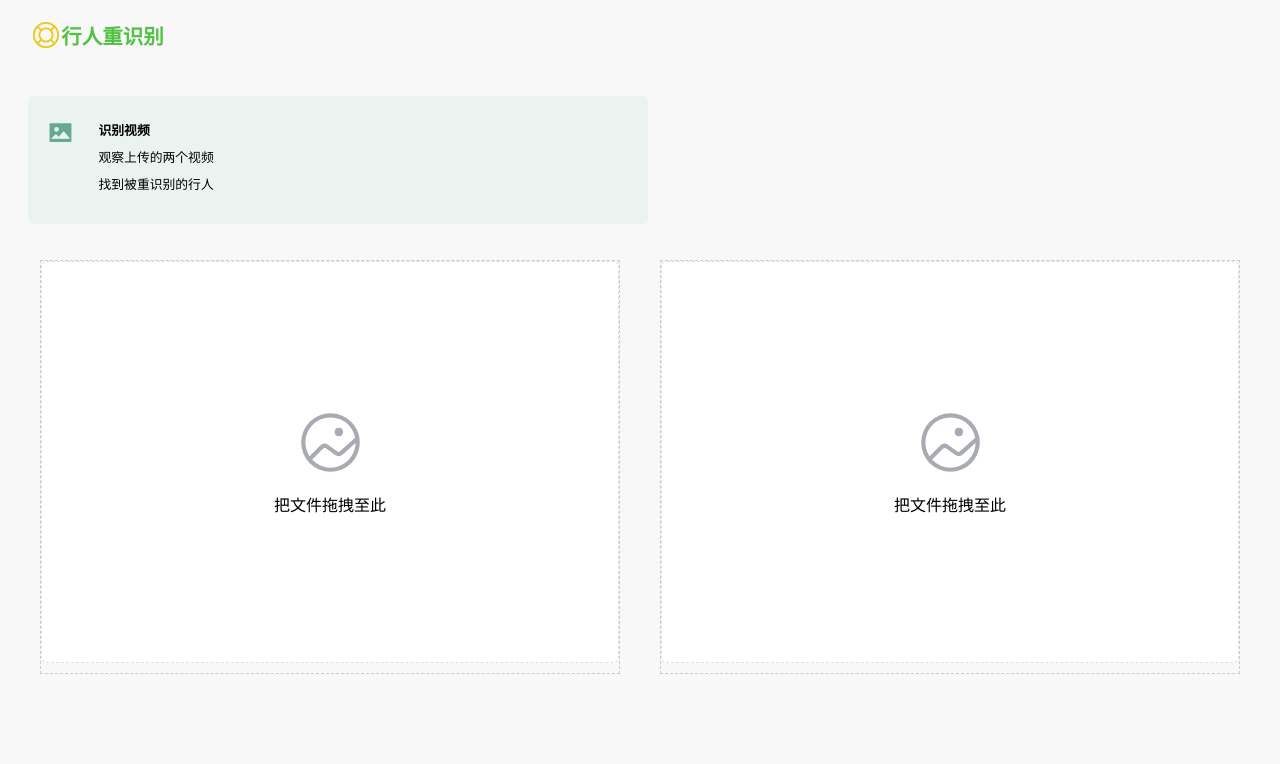
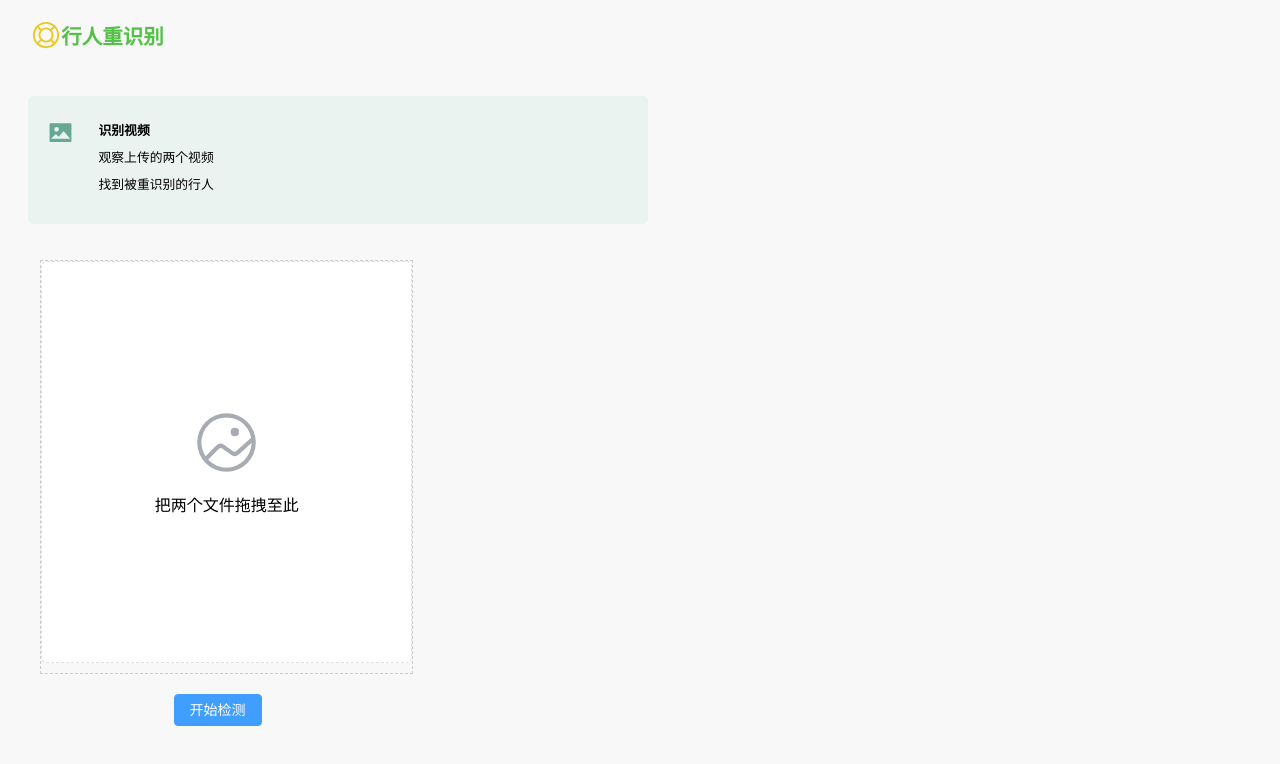
Before and after one commit to diqiurende/walker, a Vue app: page /identify in a window 1280 px wide. Shown: the top 764 px of the page. Built offline with nearby package versions, Linux system fonts and the light colour scheme.

Commit message:
video上传

```diff
--- a/src/views/Card.vue
+++ b/src/views/Card.vue
@@ -33,16 +33,16 @@ export default {
     const mousePY = computed(() => mouseY.value / height.value);
 
     const cardStyle = computed(() => {
-      const rX = mousePX.value * 6;
-      const rY = mousePY.value * -6;
+      const rX = mousePX.value * 3;
+      const rY = mousePY.value * -3;
       return {
         transform: `rotateY(${rX}deg) rotateX(${rY}deg)`
       };
     });
 
     const cardBgTransform = computed(() => {
-      const tX = mousePX.value * -5;
-      const tY = mousePY.value * -5;
+      const tX = mousePX.value * -3;
+      const tY = mousePY.value * -3;
       return {
         transform: `translateX(${tX}px) translateY(${tY}px)`
       };
--- a/src/views/IdentifyView.vue
+++ b/src/views/IdentifyView.vue
@@ -2,18 +2,19 @@
 import { ref } from 'vue';
 import { ElMessage } from 'element-plus';
 import axios from 'axios';
-import { PictureFilled, PictureRounded } from "@element-plus/icons-vue";
+import { PictureRounded } from "@element-plus/icons-vue";
 import MainLogo from "@/components/icons/MainLogo.vue";
 
-const fileList = ref([]); // 用于存储文件列表
-const uploadedImageUrl = ref(''); // 存储上传成功后的图片URL
-const backUpload = "http://localhost:5000/api/video/upload";
+const fileList = ref([]); // 存储文件列表
+const uploadedVideoUrl = ref(''); // 存储上传成功后的视频URL
+const originalVideoUrls=ref([]);//原始视频url
+const backUpload = "http://localhost:5000/process_videos";
 
 const headers = {
   'Content-Type': 'multipart/form-data'
 };
 
-// 图片上传前的处理
+// 视频上传前的处理
 const beforeUpload = (rawFile) => {
   const fileType = rawFile.type;
   const isVideo = fileType.includes('video');
@@ -29,33 +30,49 @@ const beforeUpload = (rawFile) => {
   }
   return true;
 };
+// 自定义上传方法
+const uploadVideos = () => {
+  if (fileList.value.length !== 2) {
+    ElMessage.error('请上传两个视频文件');
+    return;
+  }
+  const formData = new FormData();
+  formData.append('video1', fileList.value[0].raw);
+  formData.append('video2', fileList.value[1].raw);
 
-// 自定义上传方法
-const doUpload = (file) => {
-  const formData = new FormData();
-  formData.append('video', file);
-
-  axios.post(backUpload, formData, { headers })
+  axios.post(backUpload, formData, {
+    headers,
+    responseType: 'blob'
+  })
       .then(response => {
-        ElMessage.success('文件上传成功');
-        uploadedImageUrl.value = response.data.url; // 根据后端返回的数据更新URL
-
+        ElMessage.success('视频检测完成');
+        uploadedVideoUrl.value = URL.createObjectURL(response.data);
       })
       .catch(error => {
-        ElMessage.error(`文件上传失败: ${error.message}`);
+        ElMessage.error(`视频检测失败: ${error.message}`);
       });
 };
 
 // 文件状态改变时的处理，包括上传成功和失败
-const handleChange = (file, fileList) => {
+const handleChange = (file, newFileList) => {
+  fileList.value = newFileList;
+  originalVideoUrls.value = [];
+  newFileList.forEach(file => {
+    const reader = new FileReader();
+    reader.onload = (e) => {
+      originalVideoUrls.value.push(URL.createObjectURL(file.raw));
+      console.log('视频URL:', URL.createObjectURL(file.raw)); // 在这里输出视频的 URL
+    };
+    reader.readAsArrayBuffer(file.raw);
+  });
+
   if (file.status === 'success') {
     ElMessage.success('文件上传成功');
   } else if (file.status === 'fail') {
     ElMessage.error('文件上传失败');
-  } else if (file.raw) {
-    doUpload(file.raw);
   }
 };
+
 </script>
 
 <template>
@@ -108,13 +125,14 @@ const handleChange = (file, fileList) => {
           </el-col>
         </el-row>
         <el-row>
-          <el-col :span="12">
+          <el-col :span="8">
             <el-upload
                 :before-upload="beforeUpload"
                 :on-change="handleChange"
-                :limit="1"
+                :limit="2"
                 :auto-upload="false"
                 drag
+                multiple
                 name="video"
                 style="margin: 20px; border: 1px dashed #ccc;"
             >
@@ -125,41 +143,25 @@ const handleChange = (file, fileList) => {
                   <PictureRounded />
                 </el-icon>
                 <div>
-                  把文件拖拽至此
+                  把两个文件拖拽至此
                 </div>
               </div>
 
             </el-upload>
-            <div v-if="uploadedImageUrl">
-              <img :src="uploadedImageUrl" alt="Uploaded Image" style="=width: 10vw;height: 10vh">
+            <el-button type="primary"style="display: flex;justify-items: center;align-items: center;margin-left: 12vw" @click="uploadVideos">开始检测</el-button>
+
+            <div v-if="originalVideoUrls.length" class="original-videos">
+              <div v-for="(url, index) in originalVideoUrls" :key="index" class="video-container">
+                <video width="320" height="240" controls>
+                  <source src="http://localhost:5173/30feaa84-50a2-4165-8858-568e1b681117" type="video/mp4">
+                  Your browser does not support the video tag.
+                </video>
+
+
+              </div>
             </div>
           </el-col>
-          <el-col :span="12">
-            <el-upload
-                :before-upload="beforeUpload"
-                :on-change="handleChange"
-                :limit="1"
-                :auto-upload="false"
-                drag
-                name="video"
-                style="margin: 20px; border: 1px dashed #ccc;"
-            >
-              <div style="width: 100%;height: 40vh;
-              display: flex;align-items: center;justify-content: center;
-              flex-direction: column;">
-                <el-icon class="el-icon--upload">
-                  <PictureRounded />
-                </el-icon>
-                <div>
-                  把文件拖拽至此
-                </div>
-              </div>
 
-            </el-upload>
-            <div v-if="uploadedImageUrl">
-              <img :src="uploadedImageUrl" alt="Uploaded Image" style="=width: 10vw;height: 10vh">
-            </div>
-          </el-col>
 
 
 
@@ -218,4 +220,13 @@ const handleChange = (file, fileList) => {
   height: 100vh;
   background-color: rgb(248, 248, 248)
 }
+.original-videos {
+  display: flex;
+  flex-direction: row;
+  justify-content: space-around;
+}
+
+.video-container {
+  margin: 10px;
+}
 </style>
--- a/src/views/PatientView.vue
+++ b/src/views/PatientView.vue
@@ -57,12 +57,12 @@ function  toInquiry(){
 "
                 >
                   <p class="aliTitle1">智能安防已进入行业大发展时期&nbsp;</p>
-                  <p class="aliDescription" style="height: 10vh;font-size: 1.1vw">传统监控分析投入大，罪犯识别准确
-                    率低<br>随着城市化进程的加快和人口流动的增多，人
+                  <p class="aliDescription" style="height: 3vh;font-size: 1.1vw;margin-left: 8vw;color: #0e0e0e">传统监控分析投入大，罪犯识别准确率低 </p>
+                  <p style="margin: 1vw">随着城市化进程的加快和人口流动的增多，人
                     口走丢、走失与走散频次上升。《中国走失人
                     口白皮书(2020)》数据显示，在整个 2020 年期
                     间，我国走失人次达到了 100 万，每天处于或
-                    经历走失状态的人次为 2739 </p>
+                    经历走失状态的人次为 2739</p>
                 </div>
 
               </el-carousel-item>
@@ -74,12 +74,15 @@ function  toInquiry(){
           </el-col>
 
           <el-col :span="6">
-            <p class="aliTitle" style="background: transparent">
-              中共中央办公厅、国务院办公厅印发《关于加强社会治安防控体系建设的意见》
+            <p class="aliTitle" style="background: transparent; font-size: 0.9vw">
+              《“十四五” 城乡社区服务体系建设规划》
             </p>
             <p class="aliDescription" >
-              加强信息资源共享和深度应用，构建纵向贯通、横向集成的平安建设信息化综合平台。提高系统互联、信息互通和资源共享程度，强化信息资源整合，增强预防和打击犯罪的能力。将社会治安防控信息化纳入智慧城市建设，运用新一代技术提升公共安全管理水平，建立健全信息安全保障体系。
-              <br />
+                &nbsp; &nbsp;国务院印发《“十四五”城乡社区服务体系建设规划》中指
+              出，推动社区物业设备设施、安防等智能化改造升级。促进人工智能和实体经济
+              深度融合，要把握新一代人工智能发展的特点，坚持以市场需求为导向，以产业
+              应用为目标，深化改革创新，优化制度环境，激发企业创新活力和内生动力。
+              <br /> <br /> <br /> <br /> <br /> <br /> <br />
 
             </p>
             <!--            <el-image src="src/assets/camera.png" style="border-radius: 15px;margin-top: 12vh"></el-image>-->
@@ -94,8 +97,14 @@ function  toInquiry(){
               YOLOv8：行人重识别的技术突破
             </p>
             <p class="aliDescription" >
-              YOLOv8作为YOLO系列的最新版本，对于行人重识别具有重要意义。其高效的实时检测能力使其在监控视频和智能安防系统等场景中表现出色，能够快速准确地识别行人并进行跟踪。同时，YOLOv8具有精确的目标定位能力，可以提供更高的检测精度和更精确的目标定位，为身份重识别提供了可靠基础。
-              <br />
+              采用了最新的 YOLOv8（You
+              Only Look Once version 8）技术，这是一种先进的目标检测算法，它能够在保
+              持高速处理的同时，提供高精度的物体识别。在面对海量图像分类的挑战时，
+              YOLOv8 通过其强大的特征提取能力和高效的分类策略，能够快速准确地将图像
+              中的不同元素归类。这意味着即使在复杂的公共环境中，该系统也能够有效地识
+              别出人、车辆和其他障碍物，从而为盲人用户提供精确的导航信息。通过云端的
+              集中处理，YOLOv8 技术不仅提升了监控图像的处理质量，也为盲人用户带来了
+              更为安全和便捷的出行体验。 <br />
 
             </p>
             <!--            <el-image fit="cover" src="src/assets/yolo.png" style="border-radius: 15px;margin-top: 14vh;height: 20vh;display: flex;justify-content: center"></el-image>-->
@@ -128,7 +137,7 @@ function  toInquiry(){
   <div class="videoContainer">
     <video class="fullscreenVideo" id="bgVid" playsinline="" autoplay="" muted="" loop="">
       <source
-          src="../assets/pc_cn.mp4"
+          src="../assets/walker_video.mp4"
           type="video/mp4">
     </video>
   </div>
@@ -217,8 +226,9 @@ function  toInquiry(){
 }
 
 .fullscreenVideo {
+  overflow: hidden;
   width: 100vw;
-  overflow: hidden;
+  height: 80vh;
 }
 
 .underclass {
```
